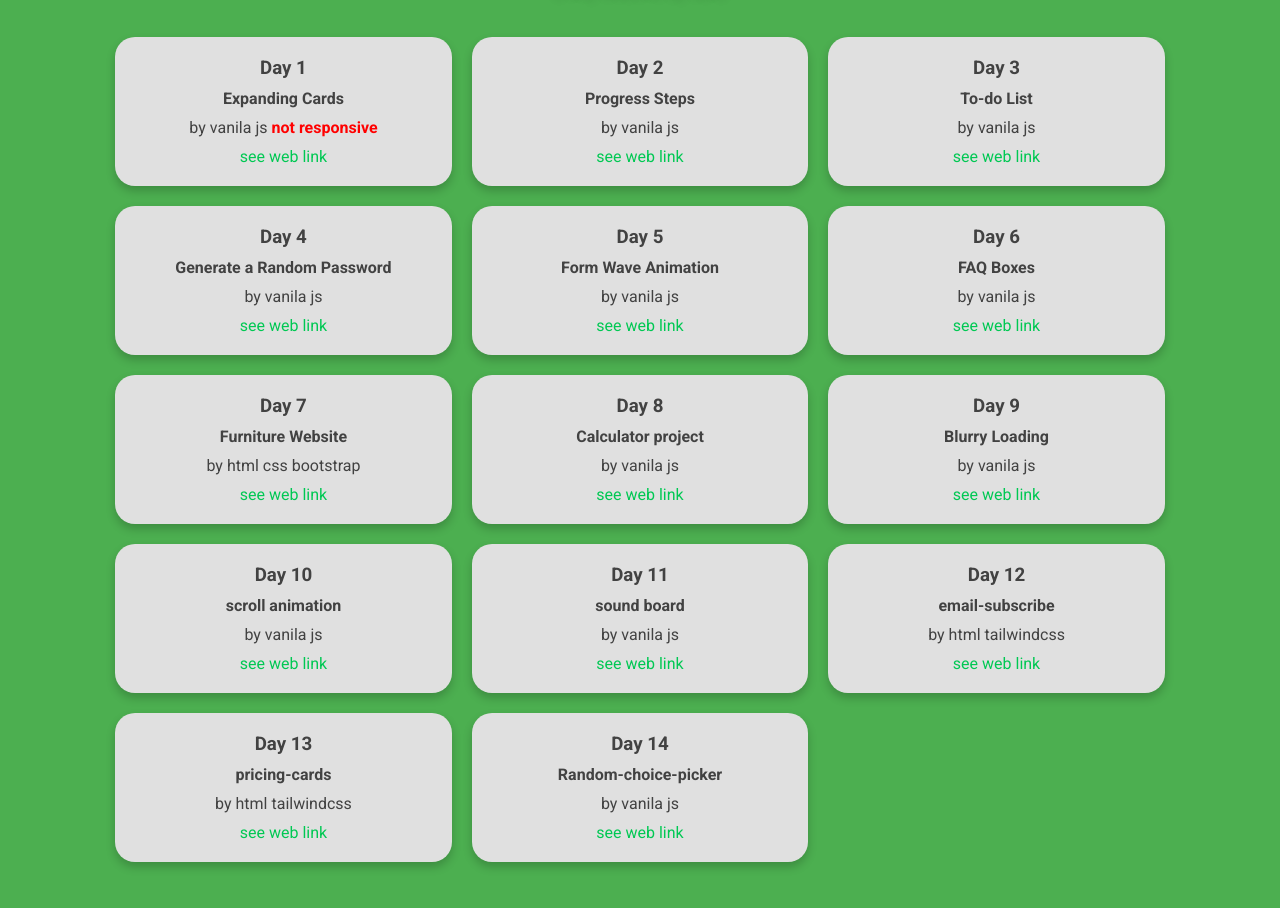
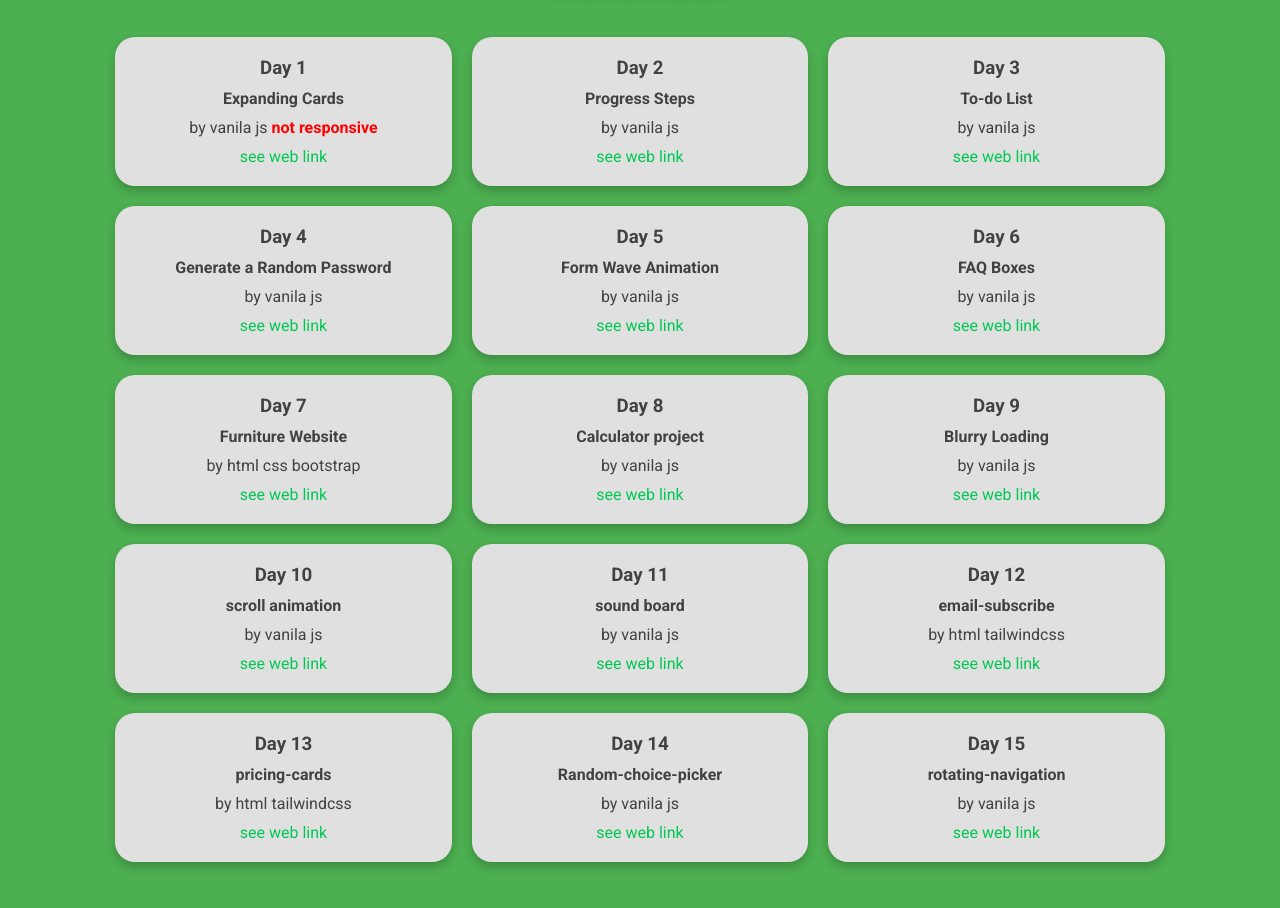
Before and after one commit to imsrdev/my-100-day-chalenge, a plain HTML site: page day-0-main-Challenge/index.html in a window 1280 px wide. Shown: the part 146-1054 px from the top of the page. Drawn offline with Linux system fonts and the light colour scheme.

Commit message:
Update index.html

```diff
--- a/day-0-main-Challenge/index.html
+++ b/day-0-main-Challenge/index.html
@@ -171,6 +171,17 @@
             >see web link</a
           >
         </div>
+             <div class="box-post">
+          <h3 class="tittle-post">Day 15</h3>
+          <h4 class="post-name">rotating-navigation</h4>
+          <p class="info-post">by vanila js</p>
+          <a
+            href="https://imsrdev-rotating-navigation.vercel.app/"
+            target="_blank"
+            class="link-post"
+            >see web link</a
+          >
+        </div>
       </div>
     </div>
 
```
